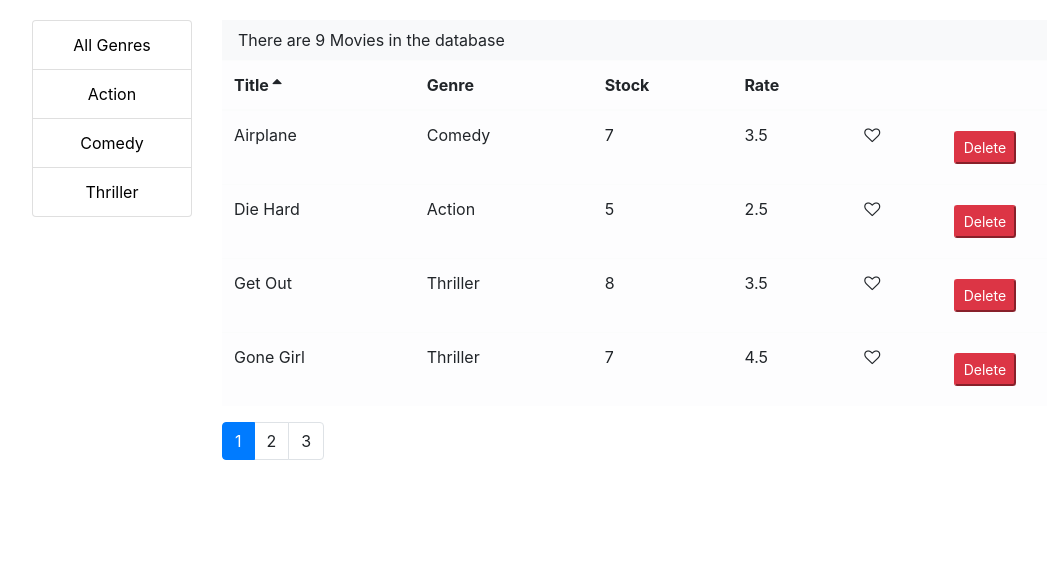
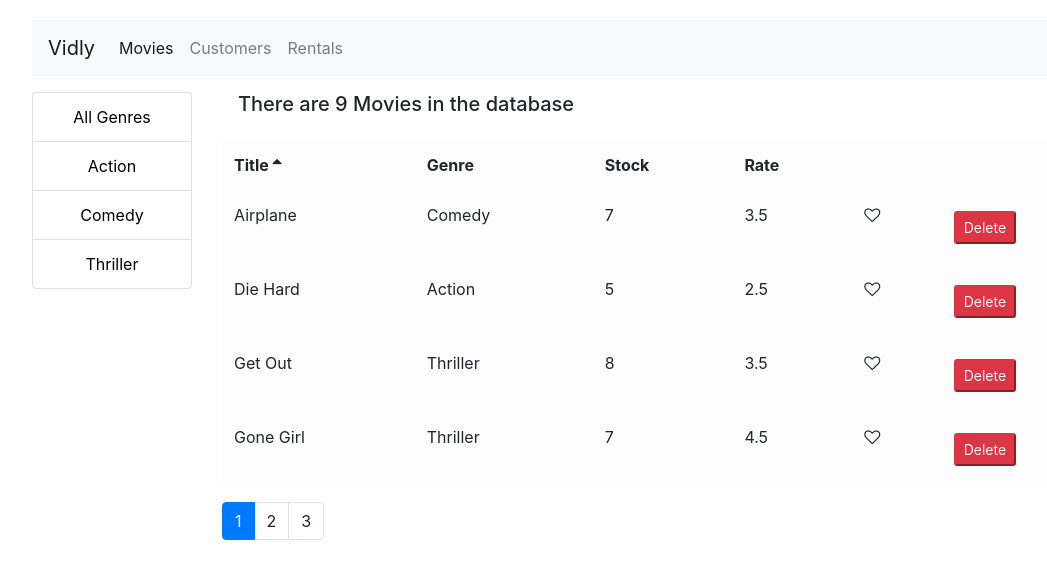
Before and after one commit to samit403/Mosh-Tutorial, a React (Create React App) app: page / in a window 1280 px wide. Shown: the top 578 px of the page, without its empty margins (53-1100 px from the left). Built offline with nearby package versions, Linux system fonts and the light colour scheme.

Commit message:
Added Navbar component and installed react-router-dom@4.3.1

```diff
--- a/package.json
+++ b/package.json
@@ -9,6 +9,7 @@
     "prop-types": "^15.6.2",
     "react": "^16.8.6",
     "react-dom": "^16.8.6",
+    "react-router-dom": "^4.3.1",
     "react-scripts": "3.0.1"
   },
   "scripts": {
--- a/src/App.js
+++ b/src/App.js
@@ -1,10 +1,12 @@
 import React from "react";
 import "./App.css";
 import Movies from "./components/movies";
+import NavBar from "./components/navbar";
 
 function App() {
   return (
     <main className="container">
+      <NavBar />
       <Movies />
     </main>
   );
--- a/src/components/movies.jsx
+++ b/src/components/movies.jsx
@@ -90,7 +90,7 @@
     return (
       <React.Fragment>
         <div className="row">
-          <div className="col-2">
+          <div className="col-2 mt-3">
             <ListGroup
               items={genres}
               selectedItem={selectedGenre}
@@ -98,9 +98,9 @@
             />
           </div>
           <div className="col">
-            <nav className="navbar navbar-light bg-light">
+            <h5 className="p-3">
               There are {filtered.length} Movies in the database
-            </nav>
+            </h5>
             <MoviesTable
               movies={pagedMovies}
               sortColumn={sortColumn}
--- /dev/null
+++ b/src/components/navbar.jsx
@@ -0,0 +1,45 @@
+import React, { Component } from "react";
+
+class NavBar extends Component {
+  render() {
+    return (
+      <nav className="navbar navbar-expand-lg navbar-light bg-light">
+        <a className="navbar-brand" href="/">
+          Vidly
+        </a>
+        <button
+          className="navbar-toggler"
+          type="button"
+          data-toggle="collapse"
+          data-target="#navbarNav"
+          aria-controls="navbarNav"
+          aria-expanded="false"
+          aria-label="Toggle navigation"
+        >
+          <span className="navbar-toggler-icon" />
+        </button>
+        <div className="collapse navbar-collapse" id="navbarNav">
+          <ul className="navbar-nav">
+            <li className="nav-item active">
+              <a className="nav-link" href="#">
+                Movies <span className="sr-only">(current)</span>
+              </a>
+            </li>
+            <li className="nav-item">
+              <a className="nav-link" href="#">
+                Customers
+              </a>
+            </li>
+            <li className="nav-item">
+              <a className="nav-link" href="#">
+                Rentals
+              </a>
+            </li>
+          </ul>
+        </div>
+      </nav>
+    );
+  }
+}
+
+export default NavBar;
```
Also changed, not shown: 1 other file (tests, documents, lock files or other folders).
